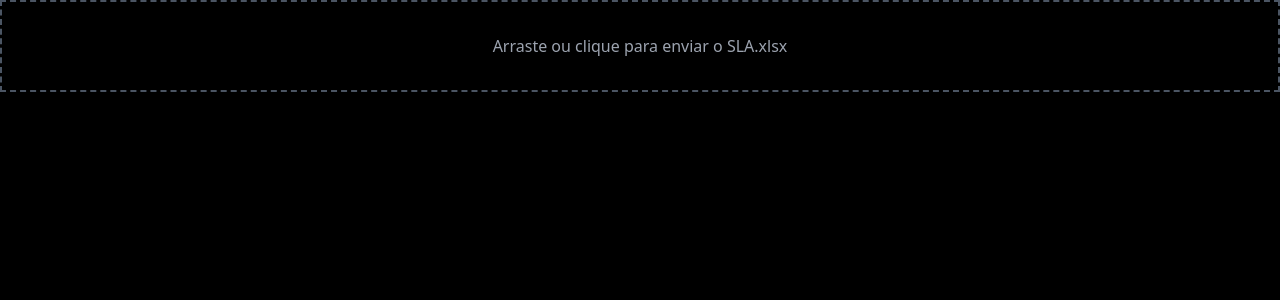
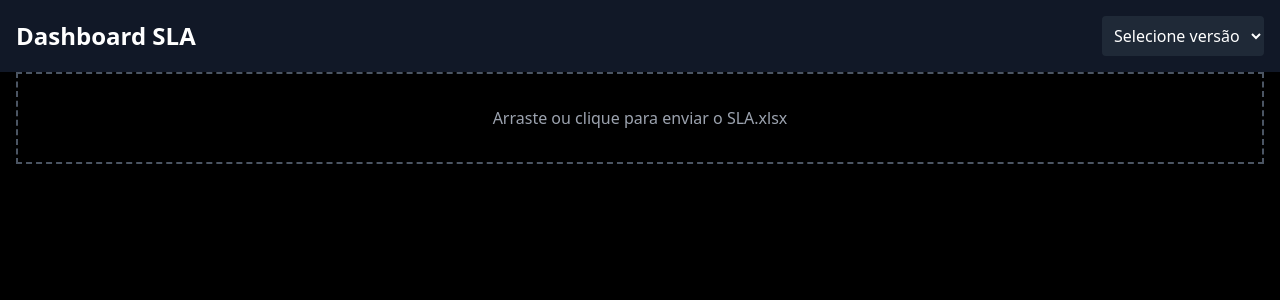
Before and after one commit to hhsxp/sla-dashboard, a Next.js app: page / in a window 1280 px wide. Shown: the top 300 px of the page. Built offline with nearby package versions, Linux system fonts and the light colour scheme.

Commit message:
Update index.tsx

```diff
--- a/pages/index.tsx
+++ b/pages/index.tsx
@@ -1,44 +1,91 @@
+// pages/index.tsx
 import React, { useEffect, useState } from 'react';
 import { useRouter } from 'next/router';
-import { getVersions, getDataById } from '../utils/storage';
 import { Header } from '../components/Header';
 import { UploadDropzone } from '../components/UploadDropzone';
 import { TabsNav } from '../components/TabsNav';
+import { Footer } from '../components/Footer';
+import { getVersions, getDataById, Version } from '../utils/storage';
 import { SlaBarChart } from '../components/Charts/SlaBarChart';
 import { TicketsPieChart } from '../components/Charts/TicketsPieChart';
 import { EffLineChart } from '../components/Charts/EffLineChart';
 import { RiskTimeline } from '../components/Charts/RiskTimeline';
-import { Footer } from '../components/Footer';
 
-export default function Home() {
+const TAB_LIST = ['Visão Geral','Desempenho SLA','Tempos e Status','Dados Detalhados'];
+
+export default function HomePage() {
   const router = useRouter();
-  const { version } = router.query;
-  const [versions, setVersions] = useState<any[]>([]);
-  const [data, setData] = useState<any[]|null>(null);
+  const queryVersion = typeof router.query.version === 'string' ? router.query.version : '';
+  const [versions, setVersions] = useState<Version[]>([]);
+  const [currentVersion, setCurrentVersion] = useState<string>(queryVersion);
+  const [data, setData] = useState<any[]>([]);
+  const [activeTab, setActiveTab] = useState<string>(TAB_LIST[0]);
 
-  useEffect(() => { getVersions().then(setVersions); }, []);
-  useEffect(() => { if (version) getDataById(version as string).then(setData); }, [version]);
+  // Carrega lista de versões
+  useEffect(() => {
+    getVersions().then(vs => setVersions(vs));
+  }, []);
 
-  if (!version) return <UploadDropzone />;
-  if (!data) return <p className="p-4">Carregando dados...</p>;
+  // Quando muda a versão (via URL ou dropdown), carrega dados
+  useEffect(() => {
+    if (currentVersion) {
+      getDataById(currentVersion).then(d => {
+        if (d) setData(d);
+      });
+    }
+  }, [currentVersion]);
+
+  // Se URL tiver ?version, seta
+  useEffect(() => {
+    if (queryVersion && queryVersion !== currentVersion) {
+      setCurrentVersion(queryVersion);
+    }
+  }, [queryVersion]);
 
   return (
-    <div>
-      <Header versions={versions} currentVersion={version as string} onSelect={id => router.push(`/?version=${id}`)} />
-      <TabsNav tabs={[ 'Visão Geral', 'Eficiência', 'Risco', 'Detalhes' ]} />
-      <main className="p-4 space-y-8">
-        <section>
-          <SlaBarChart data={data} />
-          <TicketsPieChart data={data} />
-        </section>
-        <section>
-          <EffLineChart data={data} />
-          <RiskTimeline data={data} />
-        </section>
-        <section>
-          <Footer data={data} />
-        </section>
-      </main>
+    <div className="min-h-screen bg-black text-white">
+      <Header
+        versions={versions}
+        currentVersion={currentVersion}
+        onSelect={id => {
+          setCurrentVersion(id);
+          router.push(`/?version=${id}`, undefined, { shallow: true });
+        }}
+      />
+
+      {!currentVersion ? (
+        <div className="px-4">
+          <UploadDropzone />
+        </div>
+      ) : (
+        <div className="px-4">
+          <TabsNav
+            tabs={TAB_LIST}
+            active={activeTab}
+            onSelect={setActiveTab}
+          />
+
+          {activeTab === 'Visão Geral' && (
+            <>
+              <SlaBarChart data={data} />
+              <TicketsPieChart data={data} />
+              <Footer data={data} />
+            </>
+          )}
+
+          {activeTab === 'Desempenho SLA' && (
+            <EffLineChart data={data} />
+          )}
+
+          {activeTab === 'Tempos e Status' && (
+            <RiskTimeline data={data} />
+          )}
+
+          {activeTab === 'Dados Detalhados' && (
+            <Footer data={data} />
+          )}
+        </div>
+      )}
     </div>
   );
 }
```
